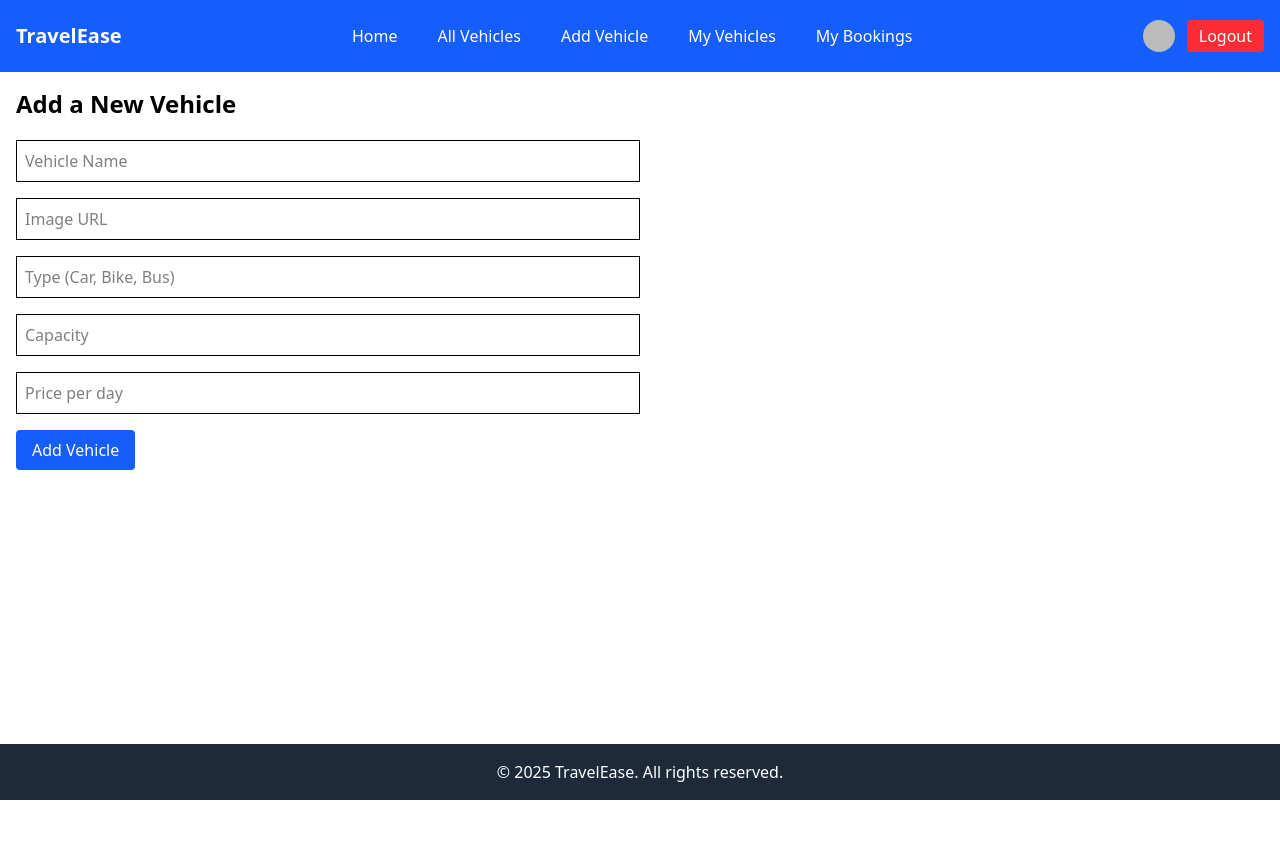
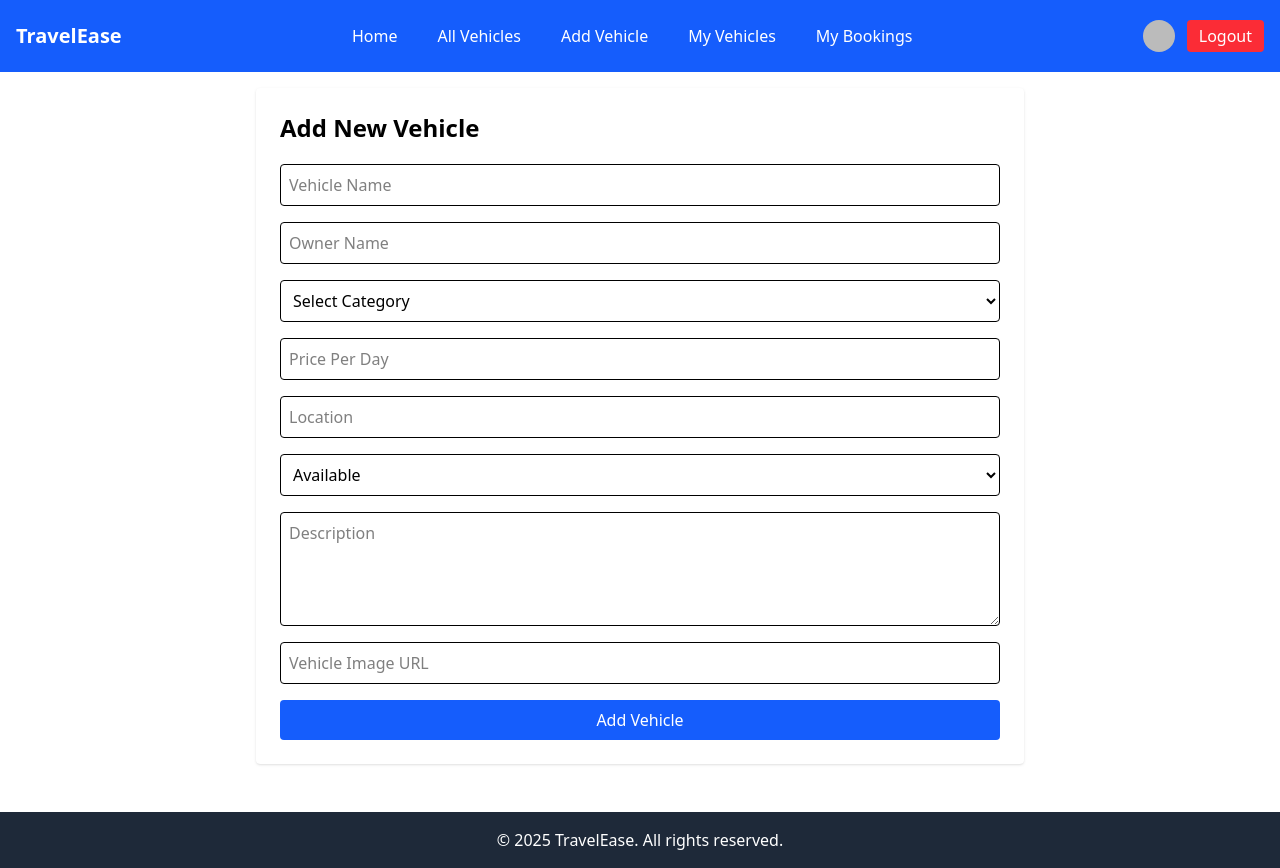
Before and after one commit to nomankhan323/TravelEase, a React (Vite) app: page /addVehicle in a window 1280 px wide. Before the commit the page ends 800 px from the top, so only its background shows below. Built offline with nearby package versions, Linux system fonts and the light colour scheme; no server answers; sample sign-in values are in the browser's storage.

Commit message:
AllVehicle update

```diff
--- a/src/components/VehicleCard.jsx
+++ b/src/components/VehicleCard.jsx
@@ -4,15 +4,16 @@ const VehicleCard = ({ vehicle }) => {
     return (
         <div className="border p-3 rounded shadow">
             <img
-                src={vehicle.image}
-                alt={vehicle.name}
+                src={vehicle.coverImage}
+                alt={vehicle.vehicleName}
                 className="w-full h-40 object-cover rounded mb-2"
             />
 
-            <h2 className="text-xl font-semibold">{vehicle.name}</h2>
-            <p>Type: {vehicle.type}</p>
-            <p>Capacity: {vehicle.capacity}</p>
-            <p>Price: ${vehicle.price}</p>
+            <h2 className="text-xl font-semibold">{vehicle.vehicleName}</h2>
+            <p>Owner: {vehicle.owner}</p>
+            <p>Category: {vehicle.category}</p>
+            <p>Price: {vehicle.pricePerDay}৳ / day</p>
+            <p>Location: {vehicle.location}</p>
 
             <Link
                 to={`/vehicle/${vehicle._id}`}
--- a/src/pages/AddVehicle.jsx
+++ b/src/pages/AddVehicle.jsx
@@ -1,65 +1,156 @@
 import { useState } from "react";
-import toast from "react-hot-toast";
+import { useAuth } from "../context/AuthContext";
+import { toast } from "react-hot-toast";
+import { useNavigate } from "react-router-dom";
 
 const AddVehicle = () => {
-    const [formData, setFormData] = useState({
-        name: "",
-        image: "",
-        type: "",
-        capacity: "",
-        price: "",
+    const { user } = useAuth();
+    const navigate = useNavigate();
+
+    // Form state
+    const [vehicleData, setVehicleData] = useState({
+        vehicleName: "",
+        owner: "",
+        category: "",
+        pricePerDay: "",
+        location: "",
+        availability: "Available",
+        description: "",
+        coverImage: "",
+        userEmail: user?.email || ""
     });
 
+    // Handle change
     const handleChange = (e) => {
-        setFormData({
-            ...formData,
-            [e.target.name]: e.target.value,
+        setVehicleData({
+            ...vehicleData,
+            [e.target.name]: e.target.value
         });
     };
 
+    // Submit form
     const handleSubmit = async (e) => {
         e.preventDefault();
 
+        if (!user) {
+            toast.error("Please login first!");
+            return;
+        }
+
+        const finalData = { ...vehicleData, userEmail: user.email };
+
+        try {
             const res = await fetch("http://localhost:5000/add-vehicle", {
                 method: "POST",
-            headers: { "Content-Type": "application/json" },
-            body: JSON.stringify(formData),
+                headers: {
+                    "Content-Type": "application/json",
+                },
+                body: JSON.stringify(finalData),
             });
 
             const data = await res.json();
 
             if (data.success) {
-            toast.success("Vehicle added successfully!");
-            setFormData({ name: "", image: "", type: "", capacity: "", price: "" });
+                toast.success("Vehicle Added Successfully!");
+                navigate("/myVehicles");
             } else {
                 toast.error("Failed to add vehicle");
+            }
+        } catch (err) {
+            toast.error("Something went wrong!");
+            console.error(err);
         }
     };
 
     return (
-        <div>
-            <h1 className="text-2xl font-semibold mb-5">Add a New Vehicle</h1>
+        <div className="max-w-3xl mx-auto p-6 bg-white rounded shadow">
+            <h2 className="text-2xl font-bold mb-5">Add New Vehicle</h2>
 
-            <form onSubmit={handleSubmit} className="space-y-4 w-1/2">
-                <input name="name" value={formData.name} onChange={handleChange}
-                    placeholder="Vehicle Name" className="border p-2 w-full" required />
+            <form onSubmit={handleSubmit} className="grid grid-cols-1 gap-4">
 
-                <input name="image" value={formData.image} onChange={handleChange}
-                    placeholder="Image URL" className="border p-2 w-full" required />
+                <input
+                    type="text"
+                    name="vehicleName"
+                    placeholder="Vehicle Name"
+                    className="border p-2 rounded"
+                    onChange={handleChange}
+                    required
+                />
 
-                <input name="type" value={formData.type} onChange={handleChange}
-                    placeholder="Type (Car, Bike, Bus)" className="border p-2 w-full" required />
+                <input
+                    type="text"
+                    name="owner"
+                    placeholder="Owner Name"
+                    className="border p-2 rounded"
+                    onChange={handleChange}
+                    required
+                />
 
-                <input name="capacity" value={formData.capacity} onChange={handleChange}
-                    placeholder="Capacity" className="border p-2 w-full" required />
+                <select
+                    name="category"
+                    className="border p-2 rounded"
+                    onChange={handleChange}
+                    required
+                >
+                    <option value="">Select Category</option>
+                    <option value="Sedan">Sedan</option>
+                    <option value="SUV">SUV</option>
+                    <option value="Electric">Electric</option>
+                    <option value="Van">Van</option>
+                </select>
 
-                <input name="price" value={formData.price} onChange={handleChange}
-                    placeholder="Price per day" className="border p-2 w-full" required />
+                <input
+                    type="number"
+                    name="pricePerDay"
+                    placeholder="Price Per Day"
+                    className="border p-2 rounded"
+                    onChange={handleChange}
+                    required
+                />
 
-                <button type="submit"
-                    className="bg-blue-600 text-white px-4 py-2 rounded">
+                <input
+                    type="text"
+                    name="location"
+                    placeholder="Location"
+                    className="border p-2 rounded"
+                    onChange={handleChange}
+                    required
+                />
+
+                <select
+                    name="availability"
+                    className="border p-2 rounded"
+                    onChange={handleChange}
+                >
+                    <option value="Available">Available</option>
+                    <option value="Booked">Booked</option>
+                </select>
+
+                <textarea
+                    name="description"
+                    placeholder="Description"
+                    className="border p-2 rounded"
+                    rows="4"
+                    onChange={handleChange}
+                    required
+                ></textarea>
+
+                <input
+                    type="text"
+                    name="coverImage"
+                    placeholder="Vehicle Image URL"
+                    className="border p-2 rounded"
+                    onChange={handleChange}
+                    required
+                />
+
+                <button
+                    type="submit"
+                    className="bg-blue-600 text-white py-2 rounded"
+                >
                     Add Vehicle
                 </button>
+
             </form>
         </div>
     );
--- a/src/pages/UpdateVehicle.jsx
+++ b/src/pages/UpdateVehicle.jsx
@@ -1,4 +1,4 @@
-import { useState, useEffect } from "react";
+import { useEffect, useState } from "react";
 import { useParams } from "react-router-dom";
 import toast from "react-hot-toast";
 
@@ -7,60 +7,89 @@ const UpdateVehicle = () => {
     const [vehicle, setVehicle] = useState(null);
 
     useEffect(() => {
-        fetch(`http://localhost:5000/vehicles/${id}`)
+        fetch(`http://localhost:5000/vehicle/${id}`)
             .then(res => res.json())
             .then(data => setVehicle(data));
-    }, []);
+    }, [id]);
 
-    const handleChange = (e) => {
-        setVehicle({
-            ...vehicle,
-            [e.target.name]: e.target.value,
-        });
+    const handleChange = e => {
+        setVehicle({ ...vehicle, [e.target.name]: e.target.value });
     };
 
-    const handleUpdate = async (e) => {
+    const handleUpdate = async e => {
         e.preventDefault();
-
         const res = await fetch(`http://localhost:5000/update-vehicle/${id}`, {
             method: "PUT",
             headers: { "Content-Type": "application/json" },
-            body: JSON.stringify(vehicle),
+            body: JSON.stringify(vehicle)
         });
 
         const data = await res.json();
-
-        if (data.success) {
-            toast.success("Vehicle updated!");
-        } else {
-            toast.error("Failed to update");
-        }
+        if (data.success) toast.success("Updated successfully");
+        else toast.error("Update failed");
     };
 
     if (!vehicle) return <p>Loading...</p>;
 
     return (
-        <div>
-            <h1 className="text-2xl font-semibold mb-5">Update Vehicle</h1>
+        <div className="max-w-3xl mx-auto p-4">
+            <h1 className="text-2xl font-semibold mb-4">Update Vehicle</h1>
 
-            <form onSubmit={handleUpdate} className="space-y-4 w-1/2">
-                <input name="name" value={vehicle.name} onChange={handleChange}
-                    className="border p-2 w-full" />
+            <form onSubmit={handleUpdate} className="grid grid-cols-1 gap-4">
+                <input
+                    name="vehicleName"
+                    value={vehicle.vehicleName}
+                    onChange={handleChange}
+                    className="border p-2 rounded"
+                />
+                <input
+                    name="owner"
+                    value={vehicle.owner}
+                    onChange={handleChange}
+                    className="border p-2 rounded"
+                />
+                <input
+                    name="category"
+                    value={vehicle.category}
+                    onChange={handleChange}
+                    className="border p-2 rounded"
+                />
+                <input
+                    name="pricePerDay"
+                    value={vehicle.pricePerDay}
+                    onChange={handleChange}
+                    className="border p-2 rounded"
+                />
+                <input
+                    name="location"
+                    value={vehicle.location}
+                    onChange={handleChange}
+                    className="border p-2 rounded"
+                />
+                <input
+                    name="availability"
+                    value={vehicle.availability}
+                    onChange={handleChange}
+                    className="border p-2 rounded"
+                />
+                <textarea
+                    name="description"
+                    value={vehicle.description}
+                    onChange={handleChange}
+                    className="border p-2 rounded"
+                    rows="4"
+                ></textarea>
+                <input
+                    name="coverImage"
+                    value={vehicle.coverImage}
+                    onChange={handleChange}
+                    className="border p-2 rounded"
+                />
 
-                <input name="image" value={vehicle.image} onChange={handleChange}
-                    className="border p-2 w-full" />
-
-                <input name="type" value={vehicle.type} onChange={handleChange}
-                    className="border p-2 w-full" />
-
-                <input name="capacity" value={vehicle.capacity} onChange={handleChange}
-                    className="border p-2 w-full" />
-
-                <input name="price" value={vehicle.price} onChange={handleChange}
-                    className="border p-2 w-full" />
-
-                <button type="submit"
-                    className="bg-blue-600 text-white px-4 py-2 rounded">
+                <button
+                    type="submit"
+                    className="bg-green-600 text-white p-2 rounded"
+                >
                     Update Vehicle
                 </button>
             </form>
```
Also changed, not shown: src/pages/AllVehicles.jsx (+16 -7 lines), src/pages/MyBookings.jsx (+24 -2 lines), src/pages/MyVehicles.jsx (+58 -2 lines), src/pages/VehicleDetails.jsx (+49 -9 lines). Lines whose indentation alone changed are shown as unchanged.
